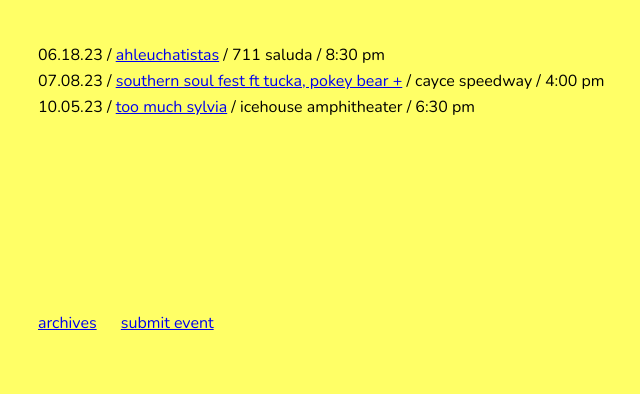
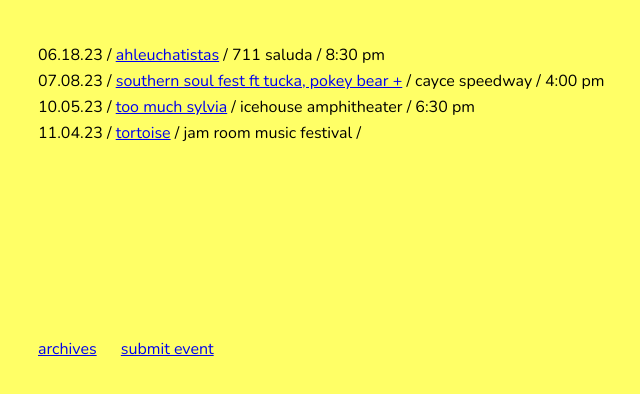
Before and after one commit to bigsoundlive/bigsoundlive.github.io, a plain HTML site: page index.html in a window 1280 px wide. Shown: the part 472-866 px from the top of the page, without its empty margins (12-652 px from the left). Drawn offline with nearby package versions, Linux system fonts and the light colour scheme.

Commit message:
Update index.html

```diff
--- a/index.html
+++ b/index.html
@@ -16,6 +16,7 @@
       {date: '06.18.23', venue: '711 saluda', artist: 'ahleuchatistas', link: 'http://www.shaneparish.com/ahleuchatistas', time: '8:30 pm' },
       {date: '07.08.23', venue: 'cayce speedway', artist: 'southern soul fest ft tucka, pokey bear +', link: 'https://www.eventbrite.com/e/taste-of-the-south-southern-soul-food-festival-cayce-sc-tickets-593023628637', time: '4:00 pm' },
       {date: '10.05.23', venue: 'icehouse amphitheater', artist: 'too much sylvia', link: 'https://www.toomuchsylvia.com/events', time: '6:30 pm' },
+      {date: '11.04.23', venue: 'jam room music festival', artist: 'tortoise', link: 'https://thrilljockey.com/artists/tortoise', time: '' },
     ];
 
 
```
